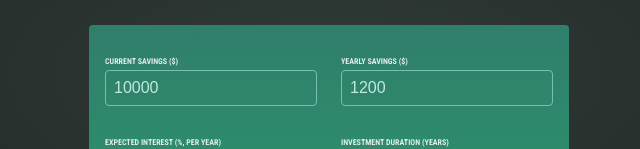
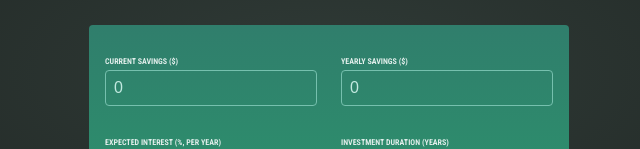
Before and after one commit to NezerZA/react-investment-calculator, a React (Create React App) app: page / in a window 1280 px wide. Shown: the part 201-350 px from the top of the page, without its empty margins (311-951 px from the left). Built offline with nearby package versions, Linux system fonts and the light colour scheme.

Commit message:
Small change in UserInput.js

```diff
--- a/src/components/UserInput/UserInput.js
+++ b/src/components/UserInput/UserInput.js
@@ -2,8 +2,8 @@ import { useState } from "react";
 import classes from "./UserInput.module.css";
 
 const initialUserInput = {
-  "current-savings": 10000,
-  "yearly-contribution": 1200,
+  "current-savings": 0,
+  "yearly-contribution": 0,
   "expected-return": 7,
   duration: 10,
 };
```
